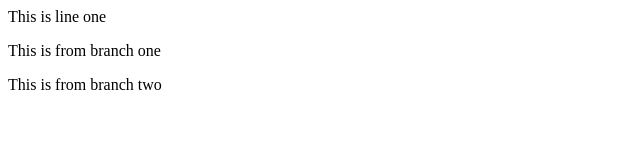
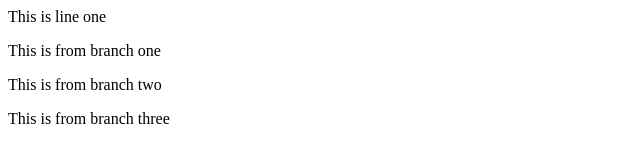
Before and after one commit to tisabbir/git-branch-test, a plain HTML site: page index.html in a window 1280 px wide. Shown: the whole page, without its empty margins (0-640 px from the left). Drawn offline with Linux system fonts and the light colour scheme.

Commit message:
add : line three from branch three

```diff
--- a/index.html
+++ b/index.html
@@ -1,3 +1,4 @@
 <p>This is line one</p>
 <p>This is from branch one</p>
 <p>This is from branch two</p>
+<p>This is from branch three</p>
```
